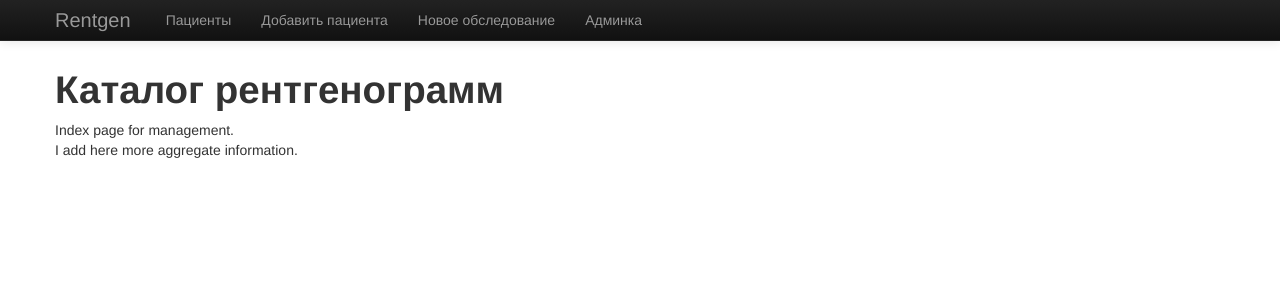
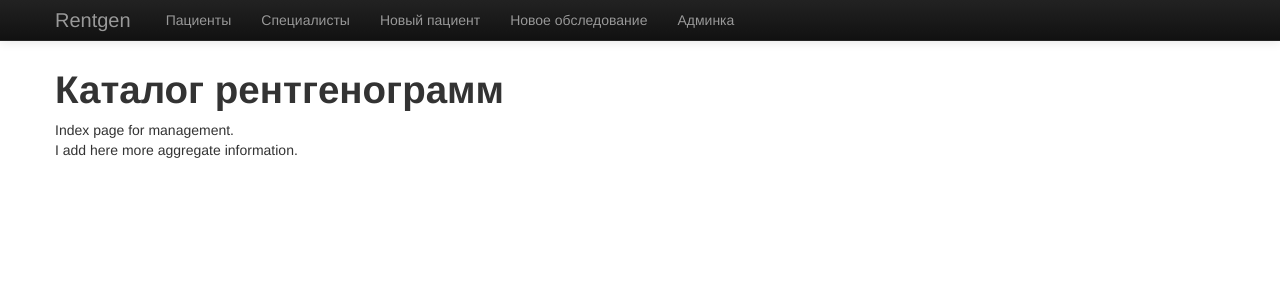
Before and after one commit to sharmazan/xrays, a Django app: page / in a window 1280 px wide. Shown: the top 300 px of the page. Run offline with Django 3.2, Linux system fonts and the light colour scheme; parts of the project's set-up code (start-up, migrations or seed data) failed here and were passed over; some libraries are stand-ins or nearby versions.

Commit message:
Fixed base.html template

```diff
--- a/surveys/xrays/templates/base.html
+++ b/surveys/xrays/templates/base.html
@@ -43,7 +43,8 @@
           <div class="nav-collapse collapse">
             <ul class="nav">
               <li{% block patients_menu_class %}{% endblock patients_menu_class %}><a href="/patients/">Пациенты</a></li>
-              <li{% block new_patient_menu_class %}{% endblock new_patient_menu_class %}><a href="/new-patient/">Добавить пациента</a></li>
+              <li{% block doctors_menu_class %}{% endblock doctors_menu_class %}><a href="/doctors/">Специалисты</a></li>
+              <li{% block new_patient_menu_class %}{% endblock new_patient_menu_class %}><a href="/new-patient/">Новый пациент</a></li>
               <li{% block new_survey_menu_class %}{% endblock new_survey_menu_class %}><a href="/new-survey/">Новое обследование</a></li>
               <li><a href="/admin/">Админка</a></li>
             </ul>
```
